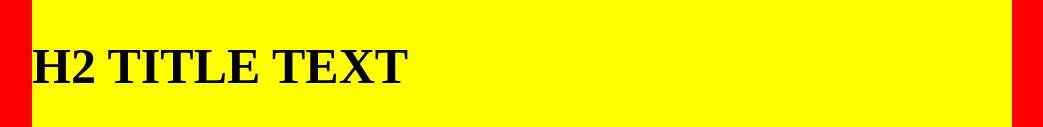
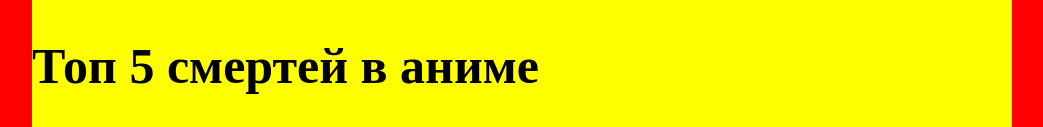
Before and after one commit to impact48lip/newyear2, a plain HTML site: page index.html in a window 1280 px wide. Shown: the part 1887-2014 px from the top of the page, without its empty margins (118-1161 px from the left). Drawn offline with Linux system fonts and the light colour scheme.

Commit message:
Update index.html

```diff
--- a/index.html
+++ b/index.html
@@ -109,7 +109,7 @@
     <section class="section ban__section">
         <div class="container ban__container">
             <img class="img ban__img" src="https://sidingvin.ru/wp-content/uploads/2/2/7/2272b50c664430d139abed87f3922e3e.jpeg" alt="Заглушка">
-            <h2 class="title ban__title">H2 TITLE TEXT</h2>
+            <h2 class="title ban__title">Топ 5 смертей в аниме</h2>
             <p class="text ban__text">Lorem ipsum dolor sit amet consectetur, adipisicing elit. Nesciunt tenetur quae dicta illo nisi est id molestias! Aliquid quo eligendi dolor delectus nobis non, fugit iure rerum quae. Consequatur, quaerat?
             </p>
             <p class="text ban__text">Lorem ipsum dolor sit amet consectetur, adipisicing elit. Nesciunt tenetur quae dicta illo nisi est id molestias! Aliquid quo eligendi dolor delectus nobis non, fugit iure rerum quae. Consequatur, quaerat?</p>
```
